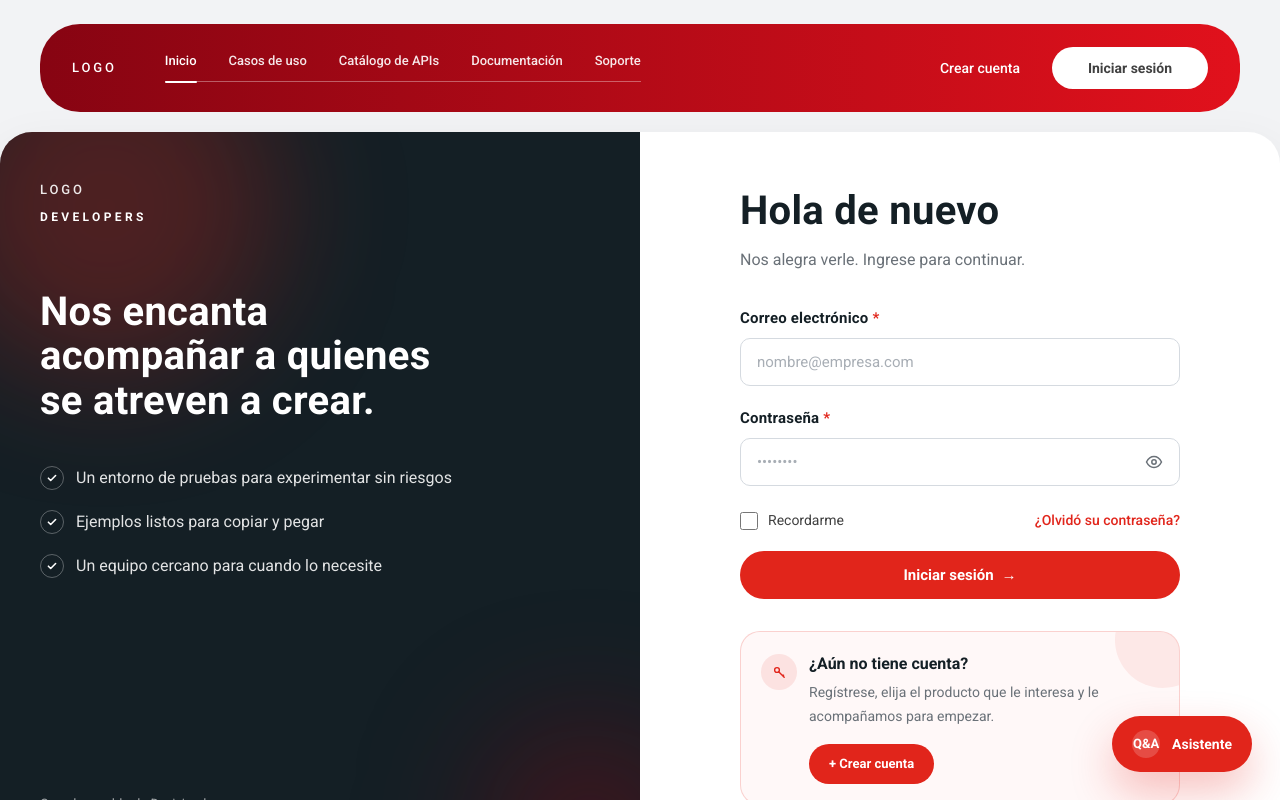
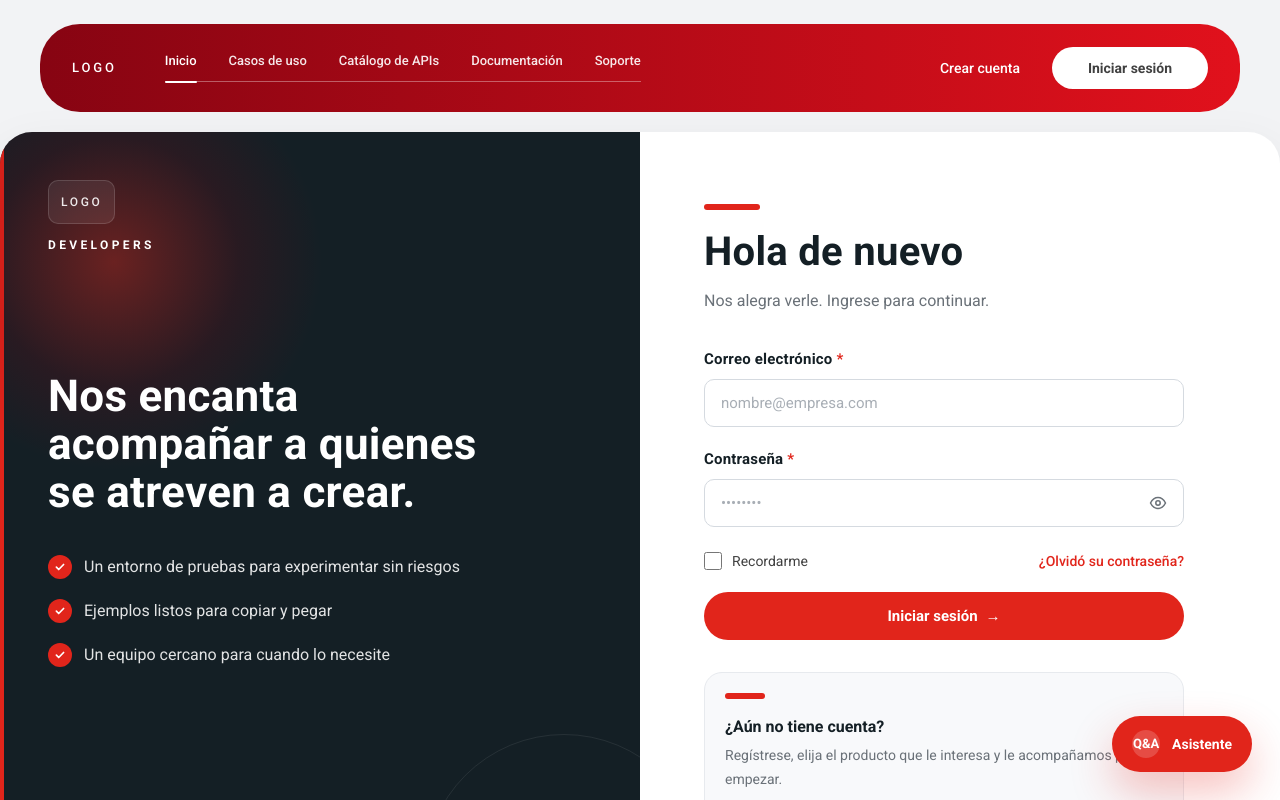
Before and after one commit to rmorataya11/portal-davivienda-mvp, a Next.js app: page /iniciar-sesion in a window 1280 px wide. Shown: the top 800 px of the page. Built offline with nearby package versions, Linux system fonts and the light colour scheme.

Commit message:
Refactor LoginForm and LoginPage components to enhance layout and styling; update section widths, add visual elements, and improve user experience with consistent design elements.

```diff
--- a/components/auth/login-form.tsx
+++ b/components/auth/login-form.tsx
@@ -61,7 +61,7 @@ export function LoginForm() {
 
   if (submitted) {
     return (
-      <div>
+      <div className="w-full max-w-[480px]">
         <p className="text-[13px] font-medium uppercase tracking-[0.24em] text-[#E1251B]">Sesión iniciada</p>
         <h1 className="mt-3 text-[32px] font-bold tracking-[0.3px] text-[#141F25] sm:text-[36px]">Bienvenido de nuevo</h1>
         <p className="mt-4 text-[16px] leading-7 text-[#6A7178]">
@@ -79,8 +79,11 @@ export function LoginForm() {
   }
 
   return (
-    <div className="mx-auto w-full max-w-[440px]">
-      <h1 className="text-[34px] font-bold leading-[1.15] tracking-[0.3px] text-[#141F25] sm:text-[40px]">Hola de nuevo</h1>
+    <div className="w-full max-w-[480px]">
+      <div className="h-1.5 w-14 rounded-full bg-[#E1251B]" />
+      <h1 className="mt-5 text-[34px] font-bold leading-[1.12] tracking-[0.3px] text-[#141F25] sm:text-[40px]">
+        Hola de nuevo
+      </h1>
       <p className="mt-3 text-[16px] leading-7 text-[#6A7178]">Nos alegra verle. Ingrese para continuar.</p>
 
       <form className="mt-8 space-y-5" noValidate onSubmit={handleSubmit}>
@@ -130,35 +133,19 @@ export function LoginForm() {
         </button>
       </form>
 
-      <div className="relative mt-8 overflow-hidden rounded-[20px] border border-[#E1251B]/18 bg-[#FFF8F8] px-5 py-5">
-        <div className="absolute -right-8 -top-10 h-24 w-24 rounded-full bg-[#E1251B]/8" />
-        <div className="relative flex items-start gap-3">
-          <span className="mt-0.5 inline-flex h-9 w-9 shrink-0 items-center justify-center rounded-full bg-[#E1251B]/10 text-[#E1251B]">
-            <KeyIcon />
-          </span>
-          <div>
-            <p className="text-[16px] font-bold text-[#141F25]">¿Aún no tiene cuenta?</p>
+      <div className="mt-8 rounded-[18px] border border-[#E7EAEE] bg-[#F8F9FB] px-5 py-5">
+        <div className="h-1.5 w-10 rounded-full bg-[#E1251B]" />
+        <p className="mt-4 text-[16px] font-bold text-[#141F25]">¿Aún no tiene cuenta?</p>
         <p className="mt-1 text-[14px] leading-6 text-[#6A7178]">
           Regístrese, elija el producto que le interesa y le acompañamos para empezar.
         </p>
         <Link
           href="/crear-cuenta"
-              className="mt-4 inline-flex h-10 items-center justify-center rounded-full bg-[#E1251B] px-5 text-[13px] font-semibold text-white transition-all duration-300 hover:-translate-y-0.5 hover:bg-[#E1111C]"
+          className="mt-4 inline-flex h-10 items-center justify-center rounded-full border border-[#E1251B] bg-white px-5 text-[13px] font-semibold text-[#E1251B] transition-all duration-300 hover:-translate-y-0.5 hover:bg-[#FFF8F8]"
         >
-              + Crear cuenta
+          Crear cuenta
         </Link>
-          </div>
-        </div>
       </div>
     </div>
   );
 }
-
-function KeyIcon() {
-  return (
-    <svg width="16" height="16" viewBox="0 0 16 16" fill="none" aria-hidden="true">
-      <circle cx="6" cy="6" r="2.4" stroke="currentColor" strokeWidth="1.4" />
-      <path d="M7.7 7.7L13.2 13.2M11.2 11.2L12.6 11.2" stroke="currentColor" strokeWidth="1.4" strokeLinecap="round" />
-    </svg>
-  );
-}
--- a/components/auth/login-page.tsx
+++ b/components/auth/login-page.tsx
@@ -15,20 +15,33 @@ export function LoginPage() {
 
       <section className="px-3 pb-6 pt-[118px] sm:px-5 sm:pt-[128px] lg:px-0 lg:pb-8 lg:pt-[132px]">
         <div className="mx-auto grid min-h-[calc(100vh-168px)] max-w-[1366px] overflow-hidden rounded-[28px] bg-white shadow-[0_18px_50px_rgba(20,31,37,0.08)] lg:grid-cols-2 lg:rounded-[32px]">
-          <aside className="relative hidden overflow-hidden bg-[#141F25] px-10 py-12 text-white lg:flex lg:flex-col">
-            <div className="absolute -left-16 -top-24 h-[340px] w-[340px] rounded-full bg-[#E1251B]/28 blur-3xl" />
-            <div className="absolute bottom-[-80px] right-[-60px] h-[220px] w-[220px] rounded-full bg-[#870412]/35 blur-3xl" />
+          <div className="bg-[#141F25] px-5 py-6 text-white lg:hidden">
+            <p className="text-[12px] font-bold uppercase tracking-[0.28em] text-white/80">Developers</p>
+            <p className="mt-3 max-w-[420px] text-[22px] font-bold leading-7 tracking-[0.2px]">
+              Nos encanta acompañar a quienes se atreven a crear.
+            </p>
+          </div>
+
+          <aside className="relative hidden overflow-hidden bg-[#141F25] px-12 py-12 text-white lg:flex lg:flex-col">
+            <span className="absolute inset-y-0 left-0 w-1 bg-[#E1251B]" />
+            <div className="pointer-events-none absolute -left-24 top-[-80px] h-[420px] w-[420px] rounded-full bg-[radial-gradient(circle,rgba(225,37,27,0.42)_0%,rgba(135,4,18,0.18)_42%,transparent_70%)]" />
+            <div className="pointer-events-none absolute -right-16 bottom-[-90px] h-[280px] w-[280px] rounded-full border border-white/8" />
 
             <div className="relative">
-              <p className="text-[13px] font-medium uppercase tracking-[0.22em] text-white/90">logo</p>
-              <p className="mt-2 text-[12px] font-bold uppercase tracking-[0.28em] text-white">Developers</p>
-              <h2 className="mt-16 max-w-[420px] text-[40px] font-bold leading-[1.12] tracking-[0.3px]">
+              <div className="inline-flex h-11 items-center rounded-[10px] border border-white/14 bg-white/8 px-3 text-[12px] font-medium uppercase tracking-[0.22em] text-white/90">
+                logo
+              </div>
+              <p className="mt-3 text-[12px] font-bold uppercase tracking-[0.28em] text-white">Developers</p>
+            </div>
+
+            <div className="relative my-auto py-12">
+              <h2 className="max-w-[460px] text-[44px] font-bold leading-[1.1] tracking-[0.28px]">
                 Nos encanta acompañar a quienes se atreven a crear.
               </h2>
-              <ul className="mt-10 space-y-4">
+              <ul className="mt-9 space-y-4">
                 {loginHighlights.map((item) => (
                   <li key={item} className="flex items-start gap-3 text-[16px] leading-7 text-white/88">
-                    <span className="mt-0.5 inline-flex h-6 w-6 shrink-0 items-center justify-center rounded-full border border-white/30">
+                    <span className="mt-0.5 inline-flex h-6 w-6 shrink-0 items-center justify-center rounded-full bg-[#E1251B]">
                       <CheckIcon />
                     </span>
                     {item}
@@ -37,16 +50,11 @@ export function LoginPage() {
               </ul>
             </div>
 
-            <p className="relative mt-auto pt-12 text-[13px] text-white/62">Con el respaldo de Davivienda</p>
+            <p className="relative mt-auto text-[13px] tracking-[0.2px] text-white/58">Con el respaldo de Davivienda</p>
           </aside>
 
-          <div className="flex items-center px-5 py-10 sm:px-10 lg:px-16 lg:py-14">
-            <div className="w-full">
-              <p className="mb-6 text-[12px] font-bold uppercase tracking-[0.28em] text-[#E1251B] lg:hidden">
-                Developers
-              </p>
-              <LoginForm />
-            </div>
+          <div className="flex items-start px-5 py-8 sm:px-10 sm:py-10 lg:px-16 lg:pt-[72px] lg:pb-14">
+            <LoginForm />
           </div>
         </div>
       </section>
@@ -57,7 +65,7 @@ export function LoginPage() {
 function CheckIcon() {
   return (
     <svg width="12" height="12" viewBox="0 0 12 12" fill="none" aria-hidden="true">
-      <path d="M2.4 6.2L4.7 8.5L9.6 3.5" stroke="white" strokeWidth="1.6" strokeLinecap="round" strokeLinejoin="round" />
+      <path d="M2.4 6.2L4.7 8.5L9.6 3.5" stroke="white" strokeWidth="1.7" strokeLinecap="round" strokeLinejoin="round" />
     </svg>
   );
 }
```
Lines whose indentation alone changed are shown as unchanged.
